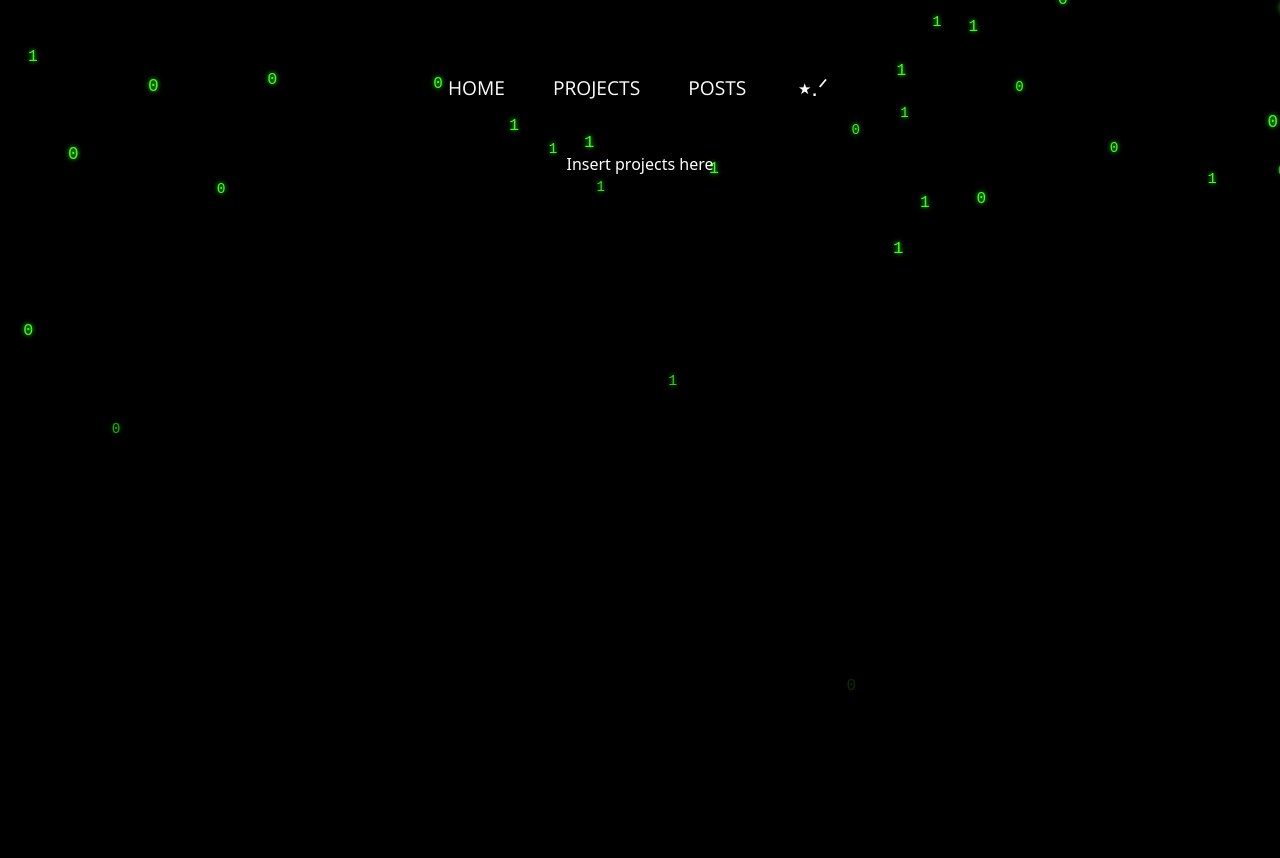
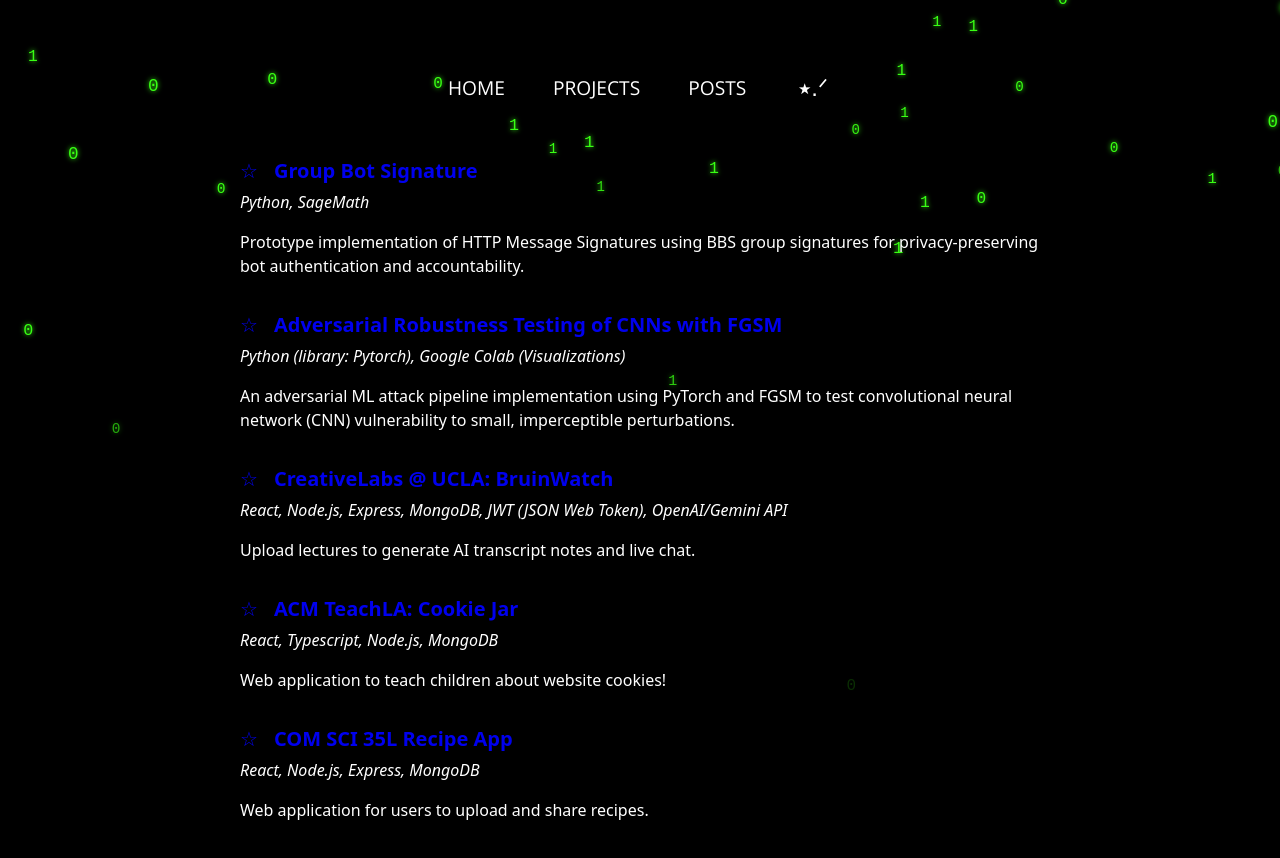
Before and after one commit to miravuong/miravuong.github.io, a React (Vite) app: page /projects in a window 1280 px wide. Shown: the top 858 px of the page. Before the commit the page ends 800 px from the top, so only its background shows below. Built offline with nearby package versions, Linux system fonts and the light colour scheme.

Commit message:
Add projects and resume

```diff
--- a/src/components/Home.jsx
+++ b/src/components/Home.jsx
@@ -18,13 +18,17 @@ export default function Home() {
                     </p>
                     <div className="social-links">
                         <a href="https://linkedin.com/in/mirabel-vuong-a36473364" target="_blank" rel="noopener noreferrer">
-                            ᯓ★linkedin
+                            ᯓ★ linkedin
                         </a>
                         <a href="https://github.com/miravuong" target="_blank" rel="noopener noreferrer">
-                            ᯓ★github
+                            ᯓ★ github
                         </a>
-                        <a href="mailto:vuongmirabel@gmail.com">
-                            ᯓ★email
+                        <a
+                            href="public/Resume_Mirabel_copy.pdf"
+                            target="_blank"
+                            rel="noopener noreferrer"
+                        >
+                            ᯓ★ resume
                         </a>
                     </div>
                 </div>
--- /dev/null
+++ b/src/components/Project.jsx
@@ -0,0 +1,13 @@
+import React from 'react';
+
+export default function Project({ title, description, url, techstack }) {
+    return (
+        <section className="project">
+            <a href={url} className="project-title" target="_blank" rel="noopener noreferrer">
+                {title}
+            </a>
+            <p className="project-techstack">{techstack}</p>
+            <p className="project-description">{description}</p>
+        </section>
+    );
+}
--- a/src/components/Projects.css
+++ b/src/components/Projects.css
@@ -5,3 +5,46 @@
 .projects-light {
     color: #111;
 }
+
+.projects-container {
+    max-width: 800px;
+    margin: 0 auto;
+    padding: 1.25rem;
+    text-align: left;
+}
+
+.project {
+    margin-bottom: 2rem;
+}
+
+.project-title {
+    font-size: 1.25rem;
+    font-weight: bold;
+    text-decoration: none;
+    transition: color 0.3s ease;
+}
+
+.project-title:hover {
+    color: transparent;
+    text-shadow: 0 0 5px rgba(0, 0, 0, 0.5);
+}
+
+.project-title:visited {
+    color: currentColor;
+}
+
+.project-title::before {
+    content: "☆";
+    margin-right: 1rem;
+}
+
+.project-techstack {
+    margin-top: 0.25rem;
+    font-size: 1rem;
+    font-style: italic;
+}
+
+.project-description {
+    margin-top: 0.25rem;
+    font-size: 1rem;
+}
--- a/src/components/Projects.jsx
+++ b/src/components/Projects.jsx
@@ -1,13 +1,57 @@
 import React from 'react';
 import { useTheme } from "../ThemeContext";
+import Project from './Project';
 import "./Projects.css";
+
+const projects = [
+    {
+        title: 'Group Bot Signature',
+        description: 'Prototype implementation of HTTP Message Signatures using BBS group signatures for privacy-preserving bot authentication and accountability.',
+        url: 'https://github.com/pbrucla/group-bot-signatures',
+        techstack: 'Python, SageMath'
+    },
+
+    {
+        title: 'Adversarial Robustness Testing of CNNs with FGSM',
+        description: 'An adversarial ML attack pipeline implementation using PyTorch and FGSM to test convolutional neural network (CNN) vulnerability to small, imperceptible perturbations.',
+        url: 'https://github.com/miravuong/art-cnn',
+        techstack: 'Python (library: Pytorch), Google Colab (Visualizations)'
+    },
+
+    {
+        title: 'CreativeLabs @ UCLA: BruinWatch',
+        description: 'Upload lectures to generate AI transcript notes and live chat.',
+        url: 'https://github.com/CKKC15/BruinWatch',
+        techstack: 'React, Node.js, Express, MongoDB, JWT (JSON Web Token), OpenAI/Gemini API'
+
+    },
+
+    {
+        title: 'ACM TeachLA: Cookie Jar',
+        description: 'Web application to teach children about website cookies!',
+        url: 'https://github.com/uclaacm/cookie-jar',
+        techstack: 'React, Typescript, Node.js, MongoDB'
+    },
+
+    {
+        title: 'COM SCI 35L Recipe App',
+        description: 'Web application for users to upload and share recipes.',
+        url: 'https://github.com/hungrychen/recipe-app',
+        techstack: 'React, Node.js, Express, MongoDB'
+    }
+
+]
 
 export default function Projects() {
     const { binaryOn } = useTheme();
 
     return (
         <div className={binaryOn ? "projects-dark" : "projects-light"}>
-            <p>Insert projects here</p>
+            <main className="projects-container">
+                {projects.map((proj, idx) => (
+                    <Project key={idx} title={proj.title} description={proj.description} url={proj.url} techstack={proj.techstack} />
+                ))}
+            </main>
         </div>
 
 
```
Also changed, not shown: 1 other file (tests, documents, lock files or other folders).
